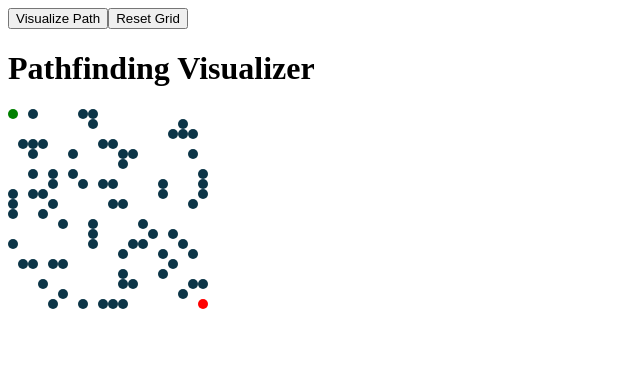
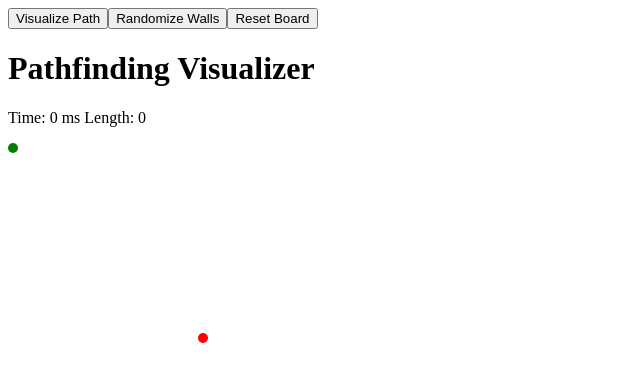
Before and after one commit to abhinavkolli03/algorimage, a React (Create React App) app: page / in a window 1280 px wide. Shown: the top 382 px of the page, without its empty margins (0-640 px from the left). Built offline with nearby package versions, Linux system fonts and the light colour scheme.

Commit message:
Added new basic buttons and displays

```diff
--- a/src/algorithms/astar.js
+++ b/src/algorithms/astar.js
@@ -22,7 +22,6 @@ function Astar(startNode, endNode) {
                 temp = temp.previous;
             }
             console.log("found")
-            console.log(path)
             path = path.slice(1, -1)
             visitedNodes = visitedNodes.slice(1, -1)
             return {path, visitedNodes};
@@ -53,10 +52,6 @@ function Astar(startNode, endNode) {
             }
         }
     }
-    console.log(path)
-    console.log(openSet, "openset")
-    console.log(closedSet, "closedset")
-    console.log(visitedNodes)
     console.log("No path found")
     path = path.slice(1, -1)
     visitedNodes = visitedNodes.slice(1, -1)
--- a/src/components/Node.css
+++ b/src/components/Node.css
@@ -32,7 +32,7 @@
     }
 
     25% {
-        background-color: greenyellow;
+        background-color: yellow;
     }
 
     50% {
--- a/src/components/Pathfinder.js
+++ b/src/components/Pathfinder.js
@@ -6,6 +6,10 @@ import "./Node.css";
 
 let cols = 20;
 let rows = 20;
+
+var timeTaken = 0;
+var lengthOfPath = 0;
+var algorithmPerformed = false;
 
 const NODE_START_ROW = 0;
 const NODE_START_COL = 0;
@@ -30,15 +34,18 @@ const Pathfinder = () => {
         createSpot(grid);
         addNeighbors(grid);
         setGrid(grid);
-        setResultsText("");
+        performAlgorithm(grid);
+        return(grid);
+    }
+
+    function performAlgorithm(grid) {
+        setResultsText("Time: 0 ms Length: 0")
         const startNode = grid[NODE_START_ROW][NODE_START_COL];
         const endNode = grid[NODE_END_ROW][NODE_END_COL];
-        var timeTaken = performance.now();
+        timeTaken = performance.now();
         let path = Astar(startNode, endNode);
-        timeTaken = performance.now() - timeTaken
-        startNode.isWall = false;
-        endNode.isWall = false;
-        setResultsText("Time: " + (timeTaken).toString() + " ms\nLength: " + (path.path.length));
+        timeTaken = Math.trunc((performance.now() - timeTaken) * 1000) / 1000;
+        lengthOfPath = path.path.length;
         setPath(path.path);
         setVisitedNodes(path.visitedNodes);
     }
@@ -60,6 +67,14 @@ const Pathfinder = () => {
         }
     }
 
+    const addWalls = (grid) => {
+        for(let i = 0; i < rows; i++) {
+            for(let j = 0; j < cols; j++) {
+                if(Math.random(1) < 0.2)
+                    grid[i][j].addSpotWall(grid);
+            }
+        }
+    }
     //spot constructor
     function Spot(i, j) {
         this.x = i;
@@ -71,10 +86,12 @@ const Pathfinder = () => {
         this.h = 0;
         this.neighbors = [];
         this.isWall = false;
-        if(Math.random(1) < 0.2 && !this.isEnd) {
-            this.isWall = true;
+        this.previous = undefined;
+        this.addSpotWall = function(grid) {
+            if(!this.isEnd) {
+                this.isWall = true;
+            }
         }
-        this.previous = undefined;
         this.addSpotNeighbors = function(grid) {
             let x = this.x;
             let y = this.y;
@@ -127,6 +144,12 @@ const Pathfinder = () => {
                 document.getElementById(`node-${node.x}-${node.y}`).className = "node node-shortest-path";
             }, 2 * i); //frame rate
         }
+        setResultsText("Time: " + timeTaken + " ms Length: " + lengthOfPath)
+        return (
+            <div>
+                <p>{ResultsText}</p>
+            </div>
+        )
     };
 
     const visualizePath = () => {
@@ -144,20 +167,34 @@ const Pathfinder = () => {
         }
     };
 
-    const resetGrid = () => {
+    const randomizeWalls = () => {
+        let wallGrid = initializeGrid()
+        addWalls(wallGrid)
+        addNeighbors(wallGrid);
+        setGrid(wallGrid)
+        performAlgorithm(wallGrid)
+        clearVisualVisitedNodes()
+    }
+
+    const reset = () => {
         initializeGrid()
+        clearVisualVisitedNodes()
+    }
+
+    function clearVisualVisitedNodes() {
         for(let i = 0; i < VisitedNodes.length; i++) {
             const node = VisitedNodes[i];
             document.getElementById(`node-${node.x}-${node.y}`).className = "node";
         }
-        gridWithNode()
     }
 
     return (
         <div className="Wrapper">
             <button onClick={visualizePath}>Visualize Path</button>
-            <button onClick={resetGrid}>Reset Grid</button>
+            <button onClick={randomizeWalls}>Randomize Walls</button>
+            <button onClick={reset}>Reset Board</button>
             <h1>Pathfinding Visualizer</h1>
+            <p>{ResultsText}</p>
             {gridWithNode()}
         </div>
     );
```
